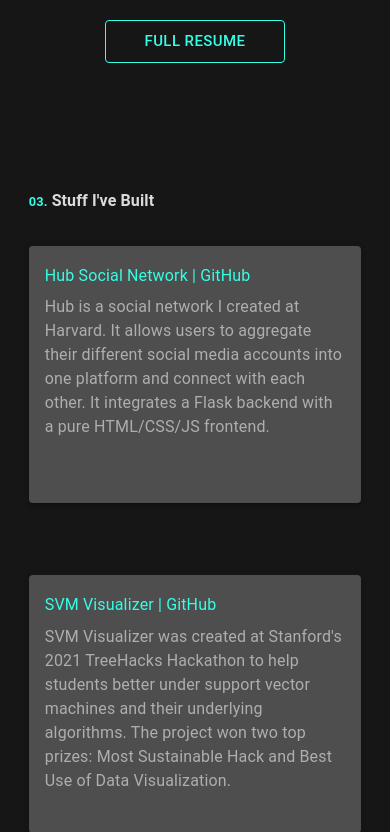
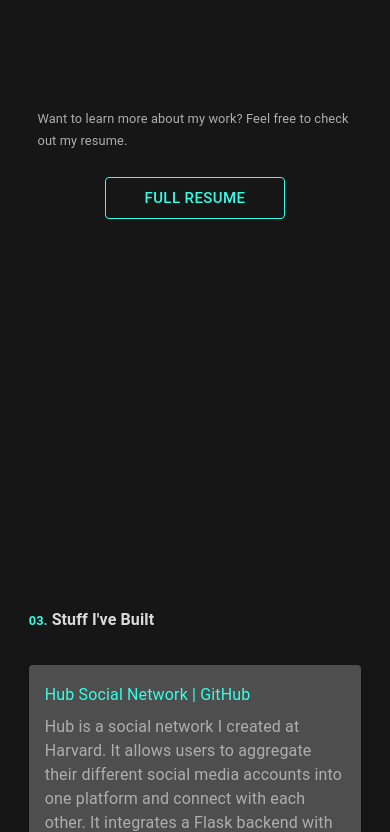
Before and after one commit to aaronzsun/personalwebsite, a Next.js app: page / in a window 390 px wide. Shown: the part 2792-3624 px from the top of the page. Built offline with nearby package versions, Linux system fonts and the light colour scheme.

Commit message:
NASA JPL -> NASA

```diff
--- a/src/app/components/TabPanel.js
+++ b/src/app/components/TabPanel.js
@@ -119,7 +119,7 @@ export default function VerticalTabsComponent() {
             <Tab label="Optiver" {...a11yProps(0)} disableRipple/>
             <Tab label="HubSpot" {...a11yProps(1)} disableRipple/>
             <Tab label="NIH" {...a11yProps(2)} disableRipple/>
-            <Tab label="NASA JPL" {...a11yProps(3)} disableRipple/>
+            <Tab label="NASA" {...a11yProps(3)} disableRipple/>
             <Tab label="Pakira" {...a11yProps(4)} disableRipple/>
           </Tabs>
         </Box>
--- a/src/app/globals.css
+++ b/src/app/globals.css
@@ -145,13 +145,11 @@ body {
   }
 
   .section2 {
-    min-height: 700px;
-    height: 700px;
+    min-height: 120vh;
   }
 
   .section3 {
-    padding-top: 50px;
-    min-height: 700px;
+    min-height: 120vh;
   }
 
   h1, h3 {
```
